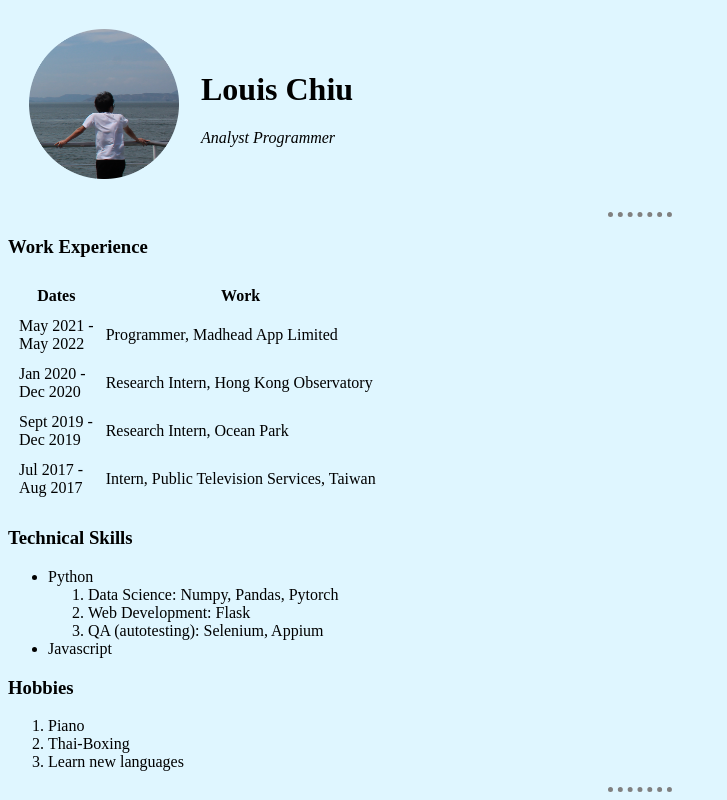
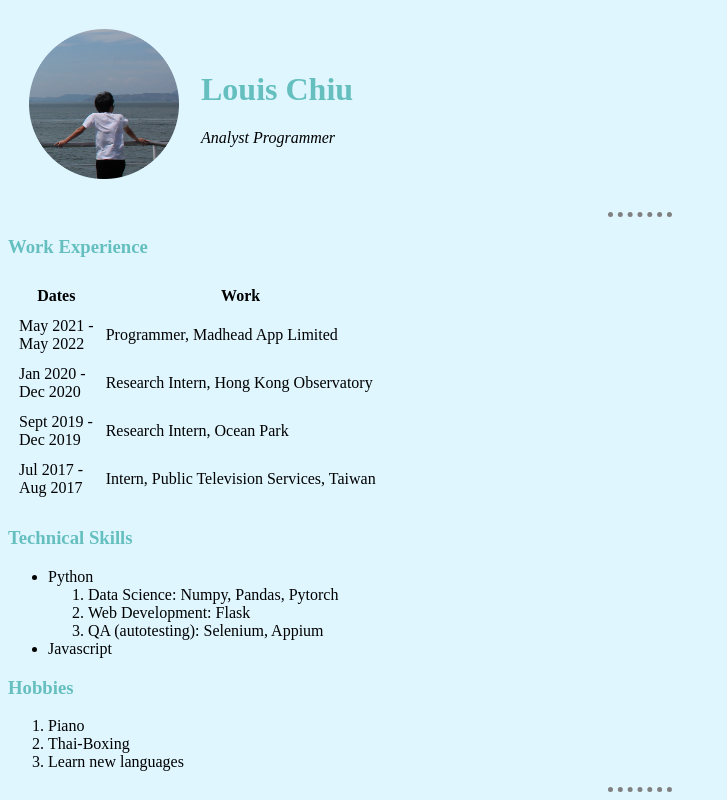
Before and after one commit to wkchiuea/web01_personalSite, a plain HTML site: page index.html in a window 1280 px wide. Shown: the top 800 px of the page, without its empty margins (0-727 px from the left). Drawn offline with Linux system fonts and the light colour scheme.

Commit message:
[update] minor update css

```diff
--- a/css/styles.css
+++ b/css/styles.css
@@ -9,3 +9,7 @@ hr {
     border-width: 5px;
     width: 5%;
 }
+
+h1, h3 {
+    color: #66BFBF;
+}
```
